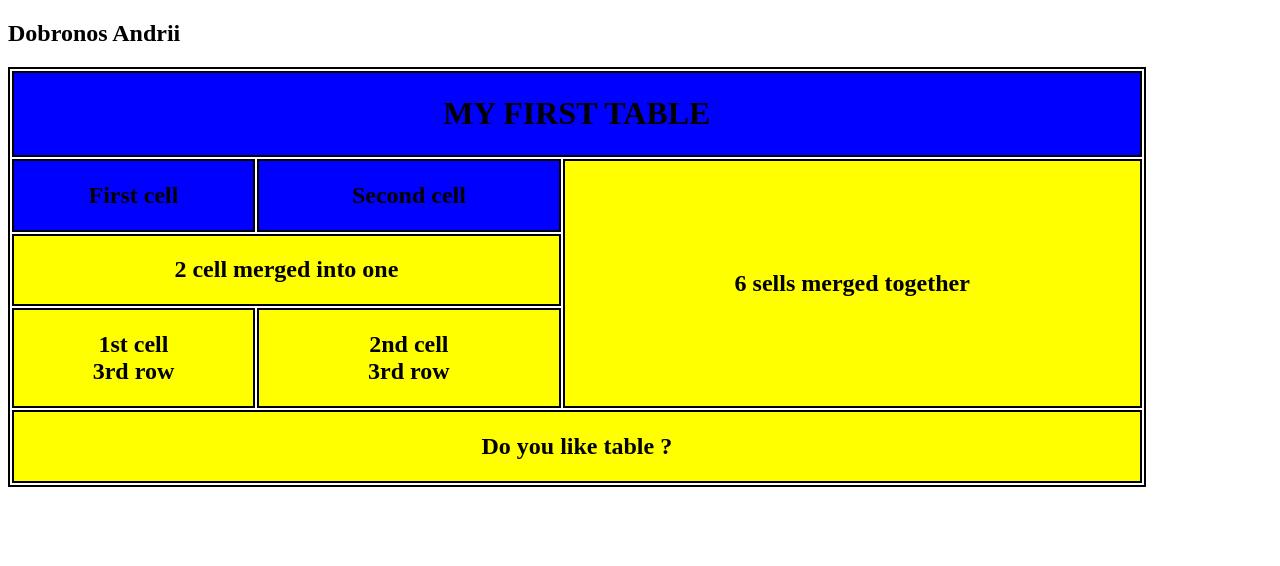
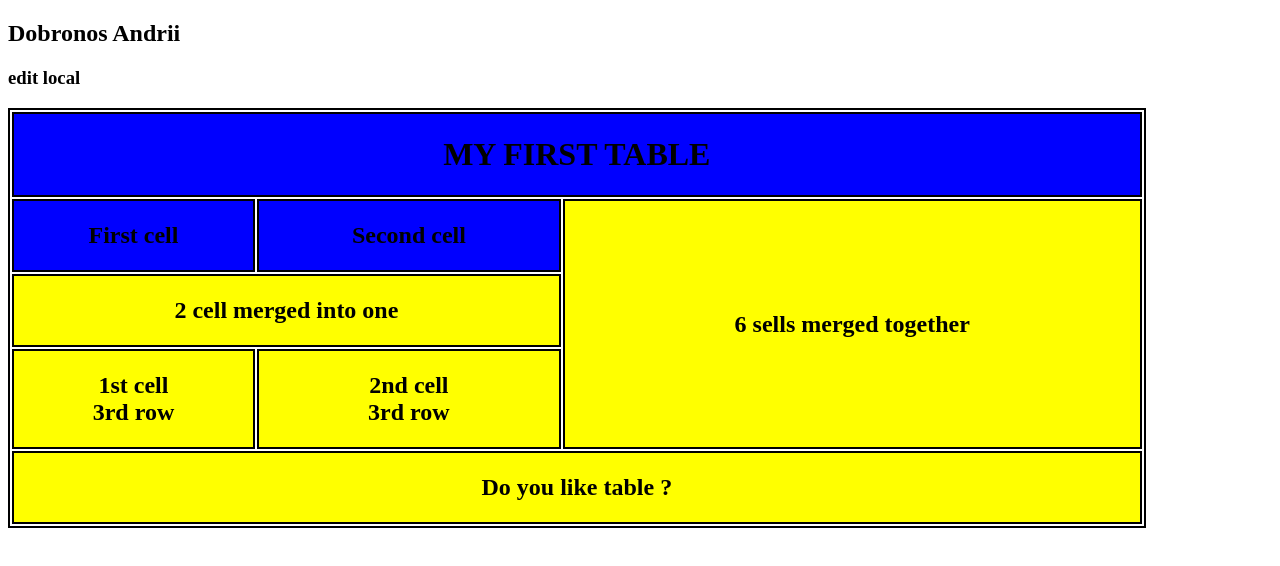
Before and after one commit to AndriiDobronos/git_lesson17_10, a plain HTML site: page index.html in a window 1280 px wide. Drawn offline with Linux system fonts and the light colour scheme.

Commit message:
edit locaal

```diff
--- a/index.html
+++ b/index.html
@@ -14,6 +14,7 @@
 </style>
 <body>
     <h2>Dobronos Andrii</h2>
+    <h3>edit local</h3>
 <table width="90%">
     <thead>
       <tr>
```
